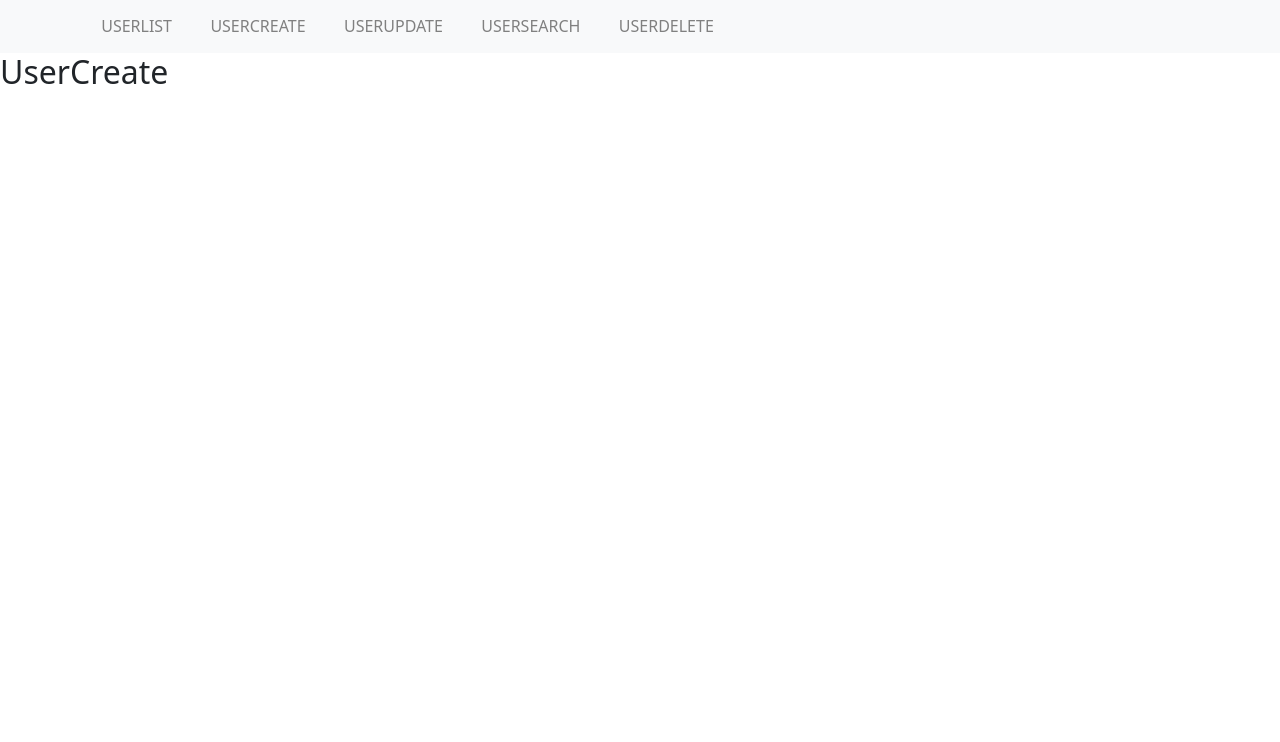
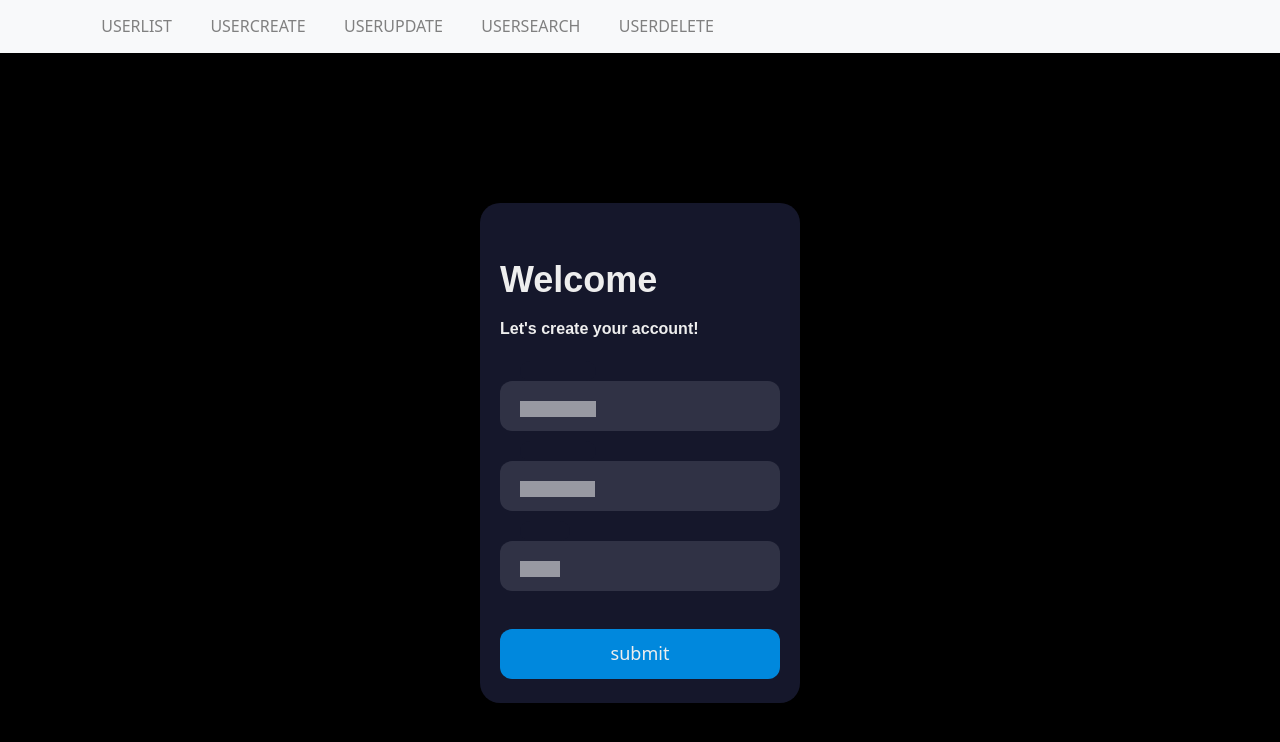
Before and after one commit to riships/crud, a React (Create React App) app: page /create in a window 1280 px wide. Shown: the top 742 px of the page. Built offline with nearby package versions, Linux system fonts and the light colour scheme.

Commit message:
I have made some changes in css

```diff
--- a/package.json
+++ b/package.json
@@ -38,5 +38,8 @@
       "last 1 firefox version",
       "last 1 safari version"
     ]
+  },
+  "devDependencies": {
+    "sass": "^1.56.1"
   }
 }
--- a/public/index.html
+++ b/public/index.html
@@ -7,7 +7,7 @@
   <meta name="viewport" content="width=device-width, initial-scale=1" />
   <meta name="theme-color" content="#000000" />
   <meta name="description" content="Web site created using create-react-app" />
-  <title>React App</title>
+  <title>My Users Data</title>
 </head>
 
 <body>
--- /dev/null
+++ b/src/components/Create.css
@@ -0,0 +1,124 @@
+.dv-elemt {
+    align-items: center;
+    background-color: #000;
+    display: flex;
+    justify-content: center;
+    height: 100vh;
+}
+
+.form {
+    background-color: #15172b;
+    border-radius: 20px;
+    box-sizing: border-box;
+    height: 500px;
+    padding: 20px;
+    width: 320px;
+}
+
+.title {
+    color: #eee;
+    font-family: sans-serif;
+    font-size: 36px;
+    font-weight: 600;
+    margin-top: 30px;
+}
+
+.subtitle {
+    color: #eee;
+    font-family: sans-serif;
+    font-size: 16px;
+    font-weight: 600;
+    margin-top: 10px;
+}
+
+.input-container {
+    height: 50px;
+    position: relative;
+    width: 100%;
+}
+
+.ic1 {
+    margin-top: 40px;
+}
+
+.ic2 {
+    margin-top: 30px;
+}
+
+.input {
+    background-color: #303245;
+    border-radius: 12px;
+    border: 0;
+    box-sizing: border-box;
+    color: #eee;
+    font-size: 18px;
+    height: 100%;
+    outline: 0;
+    padding: 4px 20px 0;
+    width: 100%;
+}
+
+.cut {
+    background-color: #15172b;
+    border-radius: 10px;
+    height: 20px;
+    left: 20px;
+    position: absolute;
+    top: -20px;
+    transform: translateY(0);
+    transition: transform 200ms;
+    width: 76px;
+}
+
+.cut-short {
+    width: 50px;
+}
+
+.input:focus~.cut,
+.input:not(:placeholder-shown)~.cut {
+    transform: translateY(8px);
+}
+
+.placeholder {
+    color: white;
+    font-family: sans-serif;
+    left: 20px;
+    line-height: 14px;
+    pointer-events: none;
+    position: absolute;
+    transform-origin: 0 50%;
+    transition: transform 200ms, color 200ms;
+    top: 20px;
+}
+
+.input:focus~.placeholder,
+.input:not(:placeholder-shown)~.placeholder {
+    transform: translateY(-30px) translateX(10px) scale(0.75);
+}
+
+.input:not(:placeholder-shown)~.placeholder {
+    color: #808097;
+}
+
+.input:focus~.placeholder {
+    color: #dc2f55;
+}
+
+.submit {
+    background-color: #08d;
+    border-radius: 12px;
+    border: 0;
+    box-sizing: border-box;
+    color: #eee;
+    cursor: pointer;
+    font-size: 18px;
+    height: 50px;
+    margin-top: 38px;
+    outline: 0;
+    text-align: center;
+    width: 100%;
+}
+
+.submit:active {
+    background-color: #06b;
+}
--- a/src/components/UserCreate.jsx
+++ b/src/components/UserCreate.jsx
@@ -1,11 +1,32 @@
 import React, { Component } from 'react'
+import './Create.css'
 
 export default class UserCreate extends Component {
 
     render() {
         return (
-            <>
-                <h2>UserCreate</h2>
+            <> <div className='dv-elemt'>
+                <div class="form">
+                    <div class="title">Welcome</div>
+                    <div class="subtitle">Let's create your account!</div>
+                    <div class="input-container ic1">
+                        <input id="firstname" class="input" type="text" placeholder=" " />
+                        <div class="cut"></div>
+                        <label for="firstname" class="placeholder">First name</label>
+                    </div>
+                    <div class="input-container ic2">
+                        <input id="lastname" class="input" type="text" placeholder=" " />
+                        <div class="cut"></div>
+                        <label for="lastname" class="placeholder">Last name</label>
+                    </div>
+                    <div class="input-container ic2">
+                        <input id="email" class="input" type="text" placeholder=" " />
+                        <div class="cut cut-short"></div>
+                        <label for="email" class="placeholder">Email</label>
+                    </div>
+                    <button type="text" class="submit">submit</button>
+                </div>
+            </div>
             </>
         )
     }
```
Also changed, not shown: 1 other file (tests, documents, lock files or other folders).
